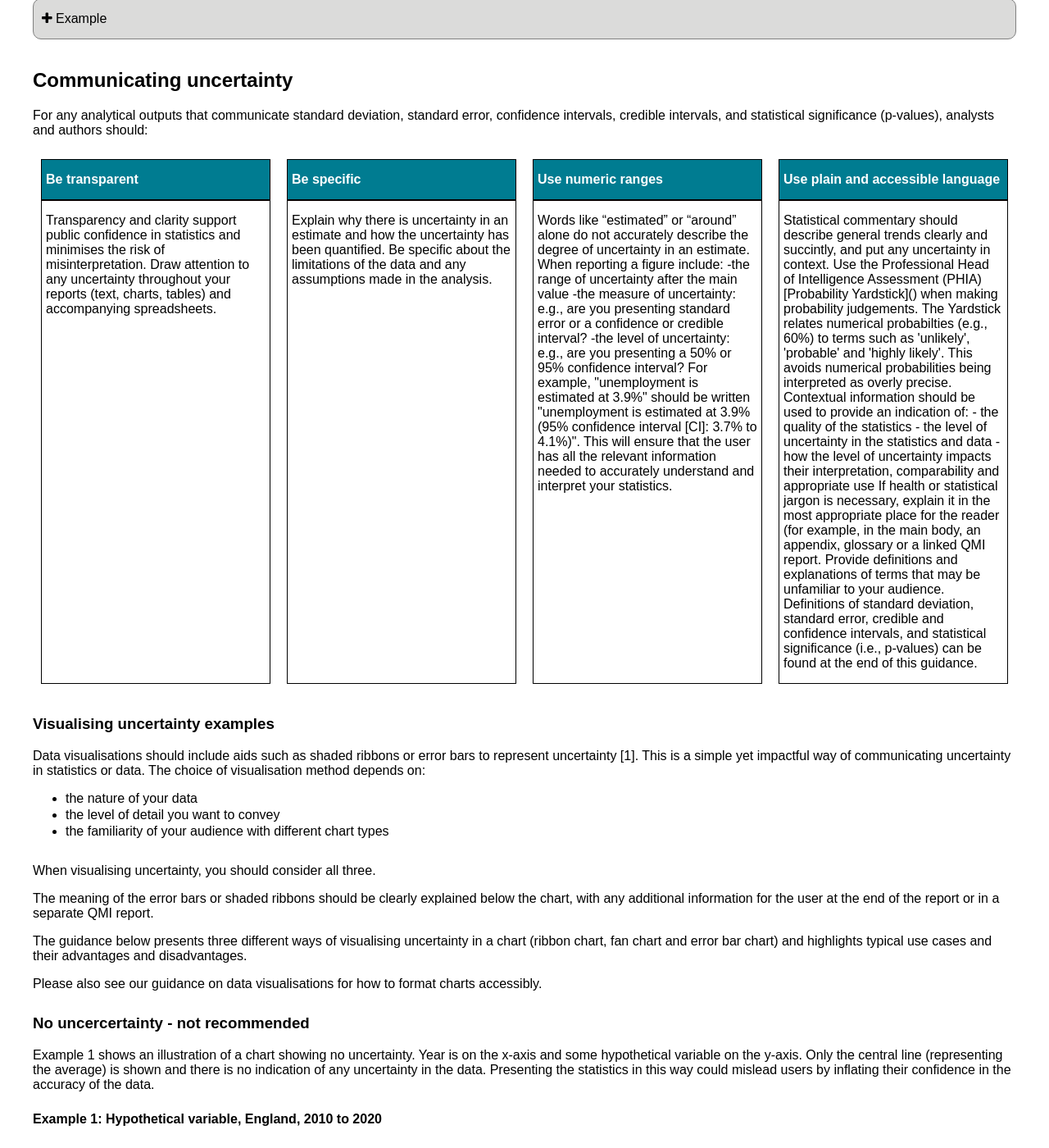
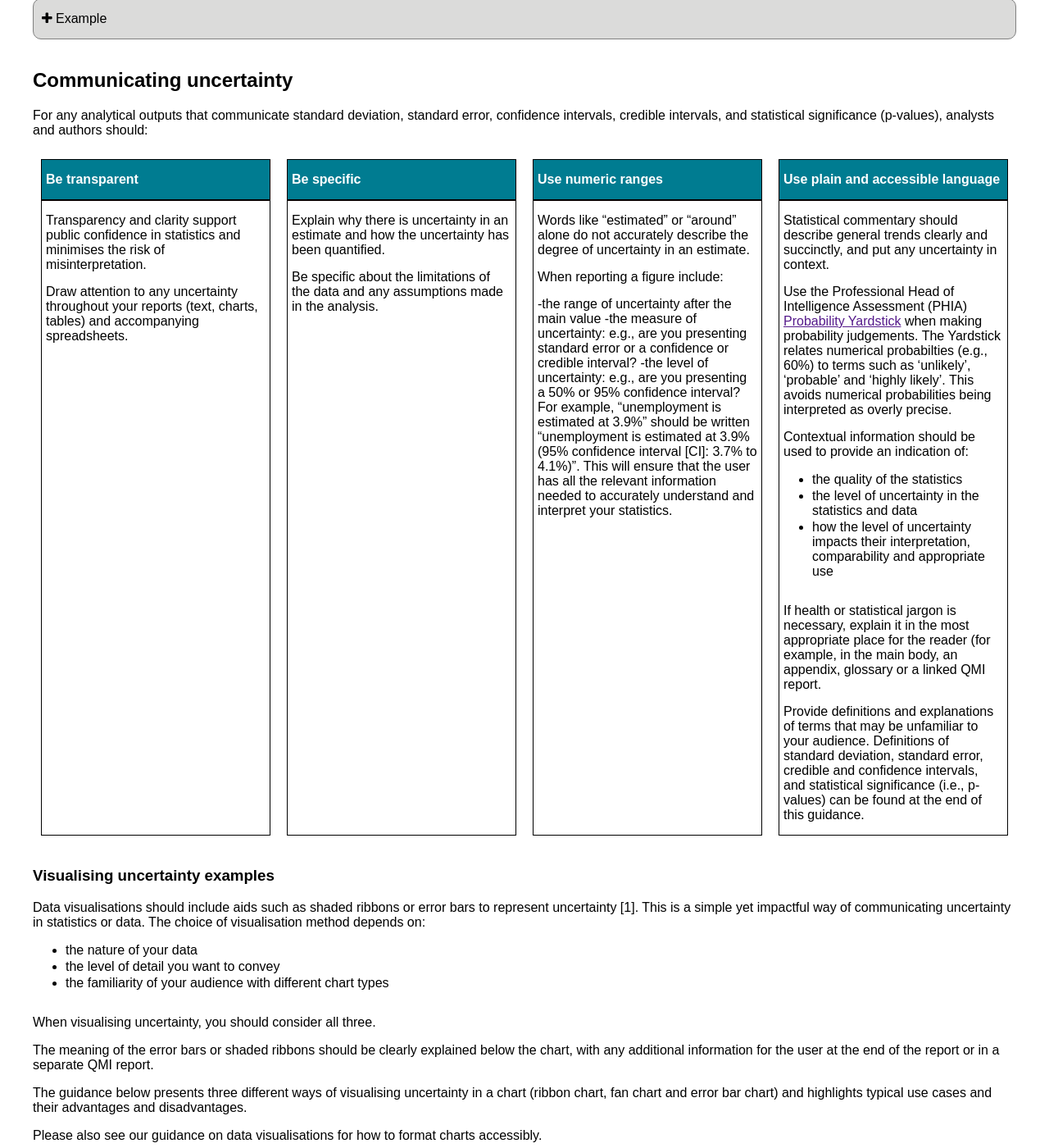
Before and after one commit to BenCuff/github-pages-test, a Jekyll site: the page built from docs/communicating-uncertainty.md, in a window 1280 px wide and 1400 px high, scrolled down 3029 px. Shown: the whole window at 82% size. Built offline with Jekyll 4.4.1, drawn with Linux system fonts in a browser that asks for light colours.

Commit message:
Markdownified card content

```diff
--- a/docs/_includes/card.html
+++ b/docs/_includes/card.html
@@ -1,4 +1,4 @@
 <div class="card">
   <div class="card-top"><h4>{{ include.title }}</h4></div>
-  <div class="card-bottom"><p>{{ include.content }}</p></div>
+  <div class="card-bottom"><p>{{ include.content | markdownify }}</p></div>
 </div>
--- a/docs/communicating-uncertainty.md
+++ b/docs/communicating-uncertainty.md
@@ -195,7 +195,7 @@ For example, "unemployment is estimated at 3.9%" should be written "unemployment
 {% endcapture %}
 
 {% capture card_content_4 %}
-Statistical commentary should describe general trends clearly and succintly, and put any uncertainty in context.
+Statistical commentary should describe general trends clearly and succinctly, and put any uncertainty in context.
 
 Use the Professional Head of Intelligence Assessment (PHIA) [Probability Yardstick]() when making probability judgements. The Yardstick relates numerical probabilties (e.g., 60%) to terms such as 'unlikely', 'probable' and 'highly likely'. This avoids numerical probabilities being interpreted as overly precise.
 
```
